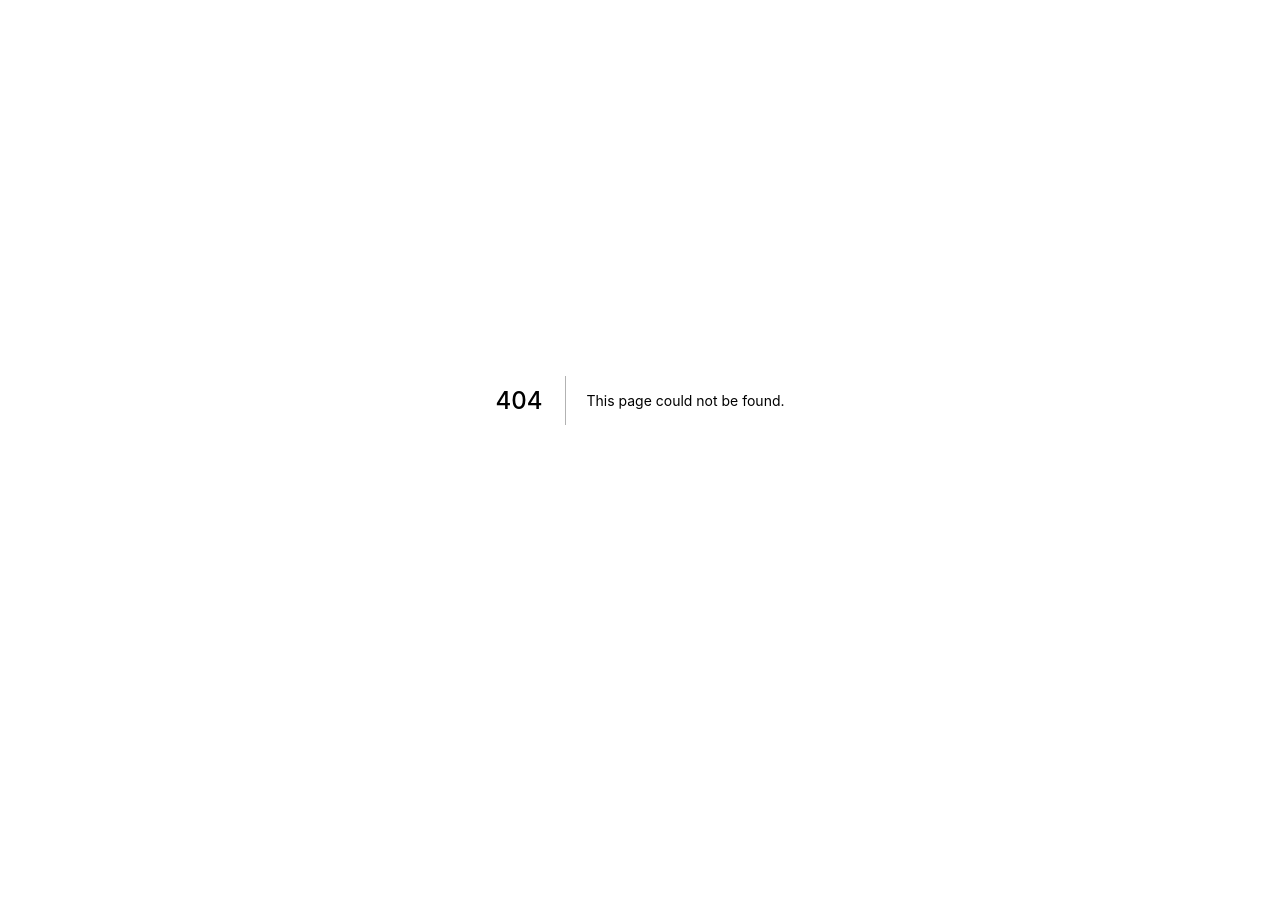
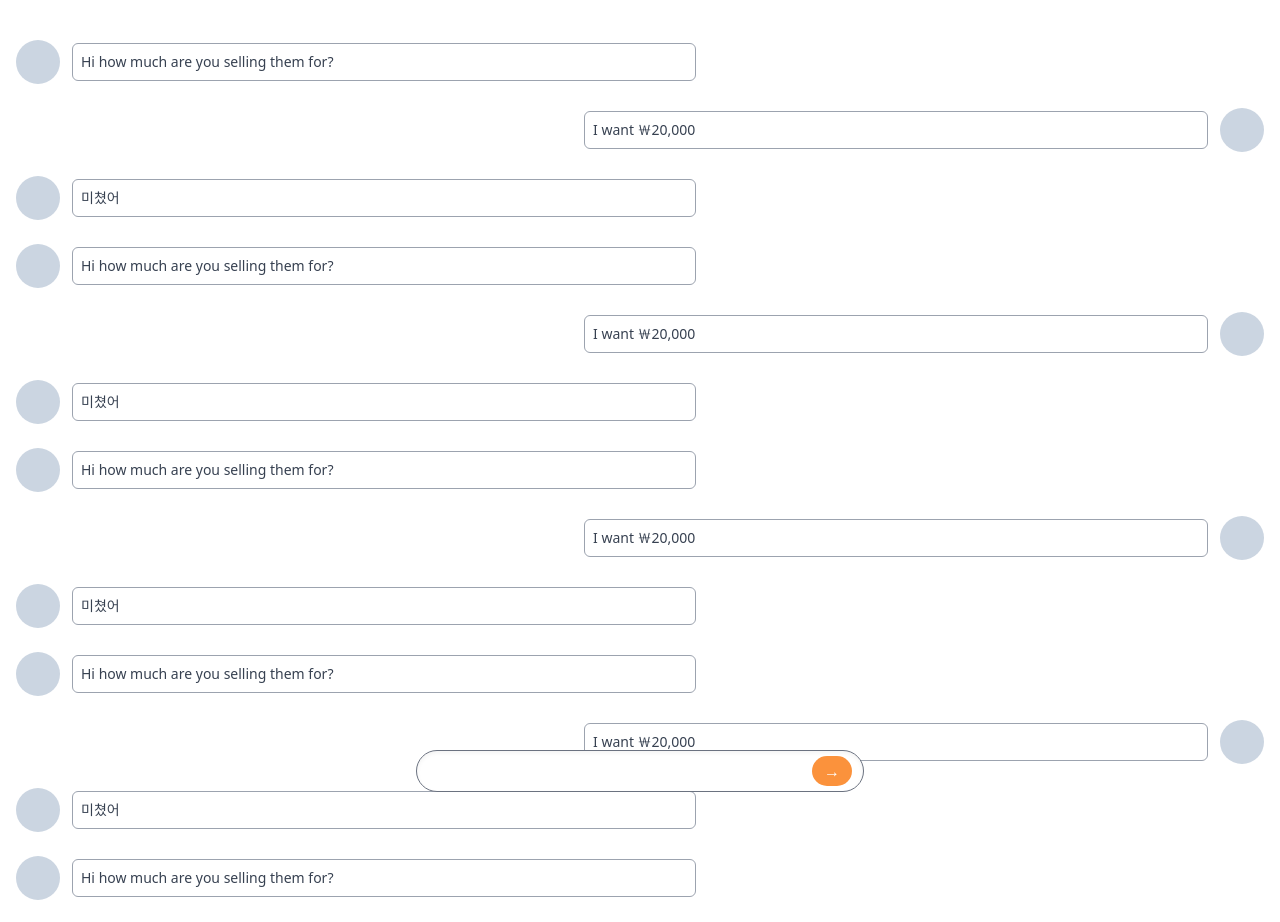
Before and after one commit to SurpSurp/carrot-market, a Next.js app: page /chats/1 in a window 1280 px wide. Before the commit this address had no page. Shown: the top 922 px of the page. Before the commit the page ends 800 px from the top, so only its background shows below. Built offline with nearby package versions, Linux system fonts and the light colour scheme.

Commit message:
#5.9 chat-details

```diff
--- /dev/null
+++ b/pages/chats/[id].tsx
@@ -0,0 +1,113 @@
+import type { NextPage } from "next";
+
+const ChatDetail: NextPage = () => {
+  return (
+    <div className="py-10 px-4 space-y-6 pb-20">
+      <div className="w-full flex items-center space-x-3">
+        <div className="w-11 h-11 rounded-full bg-slate-300" />
+        <div className="w-1/2 border border-gray-400 rounded-md p-2 text-sm">
+          <p className="text-gray-700">Hi how much are you selling them for?</p>
+        </div>
+      </div>
+      <div className="w-full flex flex-row-reverse items-center space-x-3 space-x-reverse">
+        <div className="w-11 h-11 rounded-full bg-slate-300" />
+        <div className="w-1/2 border border-gray-400 rounded-md p-2 text-sm">
+          <p className="text-gray-700">I want ￦20,000</p>
+        </div>
+      </div>
+      <div className="w-full flex items-center space-x-3">
+        <div className="w-11 h-11 rounded-full bg-slate-300" />
+        <div className="w-1/2 border border-gray-400 rounded-md p-2 text-sm">
+          <p className="text-gray-700">미쳤어</p>
+        </div>
+      </div>
+      <div className="w-full flex items-center space-x-3">
+        <div className="w-11 h-11 rounded-full bg-slate-300" />
+        <div className="w-1/2 border border-gray-400 rounded-md p-2 text-sm">
+          <p className="text-gray-700">Hi how much are you selling them for?</p>
+        </div>
+      </div>
+      <div className="w-full flex flex-row-reverse items-center space-x-3 space-x-reverse">
+        <div className="w-11 h-11 rounded-full bg-slate-300" />
+        <div className="w-1/2 border border-gray-400 rounded-md p-2 text-sm">
+          <p className="text-gray-700">I want ￦20,000</p>
+        </div>
+      </div>
+      <div className="w-full flex items-center space-x-3">
+        <div className="w-11 h-11 rounded-full bg-slate-300" />
+        <div className="w-1/2 border border-gray-400 rounded-md p-2 text-sm">
+          <p className="text-gray-700">미쳤어</p>
+        </div>
+      </div>
+      <div className="w-full flex items-center space-x-3">
+        <div className="w-11 h-11 rounded-full bg-slate-300" />
+        <div className="w-1/2 border border-gray-400 rounded-md p-2 text-sm">
+          <p className="text-gray-700">Hi how much are you selling them for?</p>
+        </div>
+      </div>
+      <div className="w-full flex flex-row-reverse items-center space-x-3 space-x-reverse">
+        <div className="w-11 h-11 rounded-full bg-slate-300" />
+        <div className="w-1/2 border border-gray-400 rounded-md p-2 text-sm">
+          <p className="text-gray-700">I want ￦20,000</p>
+        </div>
+      </div>
+      <div className="w-full flex items-center space-x-3">
+        <div className="w-11 h-11 rounded-full bg-slate-300" />
+        <div className="w-1/2 border border-gray-400 rounded-md p-2 text-sm">
+          <p className="text-gray-700">미쳤어</p>
+        </div>
+      </div>
+      <div className="w-full flex items-center space-x-3">
+        <div className="w-11 h-11 rounded-full bg-slate-300" />
+        <div className="w-1/2 border border-gray-400 rounded-md p-2 text-sm">
+          <p className="text-gray-700">Hi how much are you selling them for?</p>
+        </div>
+      </div>
+      <div className="w-full flex flex-row-reverse items-center space-x-3 space-x-reverse">
+        <div className="w-11 h-11 rounded-full bg-slate-300" />
+        <div className="w-1/2 border border-gray-400 rounded-md p-2 text-sm">
+          <p className="text-gray-700">I want ￦20,000</p>
+        </div>
+      </div>
+      <div className="w-full flex items-center space-x-3">
+        <div className="w-11 h-11 rounded-full bg-slate-300" />
+        <div className="w-1/2 border border-gray-400 rounded-md p-2 text-sm">
+          <p className="text-gray-700">미쳤어</p>
+        </div>
+      </div>
+      <div className="w-full flex items-center space-x-3">
+        <div className="w-11 h-11 rounded-full bg-slate-300" />
+        <div className="w-1/2 border border-gray-400 rounded-md p-2 text-sm">
+          <p className="text-gray-700">Hi how much are you selling them for?</p>
+        </div>
+      </div>
+      <div className="w-full flex flex-row-reverse items-center space-x-3 space-x-reverse">
+        <div className="w-11 h-11 rounded-full bg-slate-300" />
+        <div className="w-1/2 border border-gray-400 rounded-md p-2 text-sm">
+          <p className="text-gray-700">I want ￦20,000</p>
+        </div>
+      </div>
+      <div className="w-full flex items-center space-x-3">
+        <div className="w-11 h-11 rounded-full bg-slate-300" />
+        <div className="w-1/2 border border-gray-400 rounded-md p-2 text-sm">
+          <p className="text-gray-700">미쳤어</p>
+        </div>
+      </div>
+      <div className="fixed w-full mx-auto max-w-md inset-x-0 bottom-2">
+        <div className="flex relative items-center">
+          <input
+            type="text"
+            className="w-full rounded-full focus:outline-none focus:ring-orange-400 focus:border-orange-400 shadow-inner px-8"
+          />
+          <div className="absolute right-0 inset-y-0 py-1.5 pr-3 flex">
+            <button className="flex items-center px-3 py-1.5 rounded-full focus:ring focus:ring-orange-400 focus:ring-offset-2 bg-orange-400 hover:bg-orange-500 text-white select-none">
+              &rarr;
+            </button>
+          </div>
+        </div>
+      </div>
+    </div>
+  );
+};
+
+export default ChatDetail;
```
Also changed, not shown: pages/chats/index.tsx (renamed from pages/items/chats.tsx).
